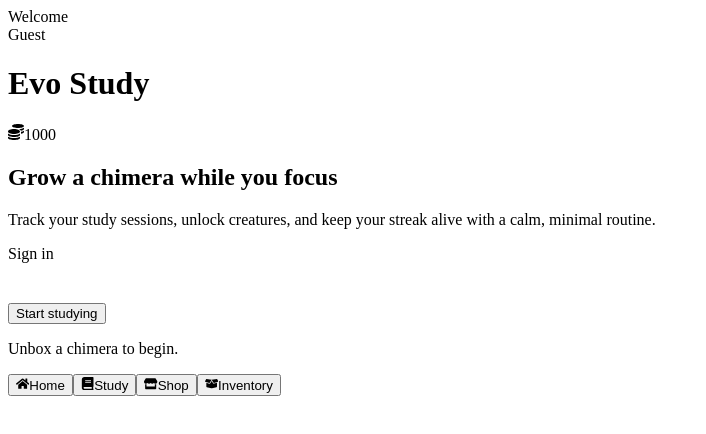
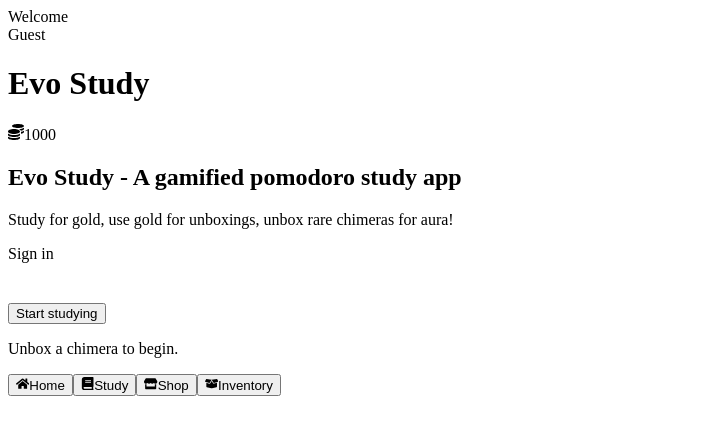
Before and after one commit to richj04/workout-timer, a React (Create React App) app: page / in a window 1280 px wide. Shown: the top 434 px of the page, without its empty margins (0-706 px from the left). Built offline with nearby package versions, Linux system fonts and the light colour scheme.

Commit message:
fixed home page bug

```diff
--- a/src/pages/HomePage.jsx
+++ b/src/pages/HomePage.jsx
@@ -3,10 +3,6 @@ import ChimeraRenderer from '../utils/chimeraRenderer';
 import { GoogleLogin } from '@react-oauth/google';
 import { jwtDecode } from 'jwt-decode';
 
-// Props:
-// - username (string)
-// - gold (number)
-// - onStartStudy (function) -> navigate to Study page
 export default function HomePage({ username, gold, onStartStudy, seed, onUserLogin, isSignedIn }) {
   const handleLoginSuccess = async (credentialResponse) => {
     const decoded = jwtDecode(credentialResponse.credential);
@@ -46,11 +42,10 @@ export default function HomePage({ username, gold, onStartStudy, seed, onUserLog
         <section className="flex flex-col gap-4">
           <div className="flex flex-col gap-2">
             <h1 className="text-2xl font-semibold text-slate-900 sm:text-3xl">
-              Grow a chimera while you focus
+              Evo Study - A gamified pomodoro study app
             </h1>
             <p className="max-w-xl text-sm text-slate-600">
-              Track your study sessions, unlock creatures, and keep your streak alive with a calm,
-              minimal routine.
+              Study for gold, use gold for unboxings, unbox rare chimeras for aura!
             </p>
           </div>
 
```
